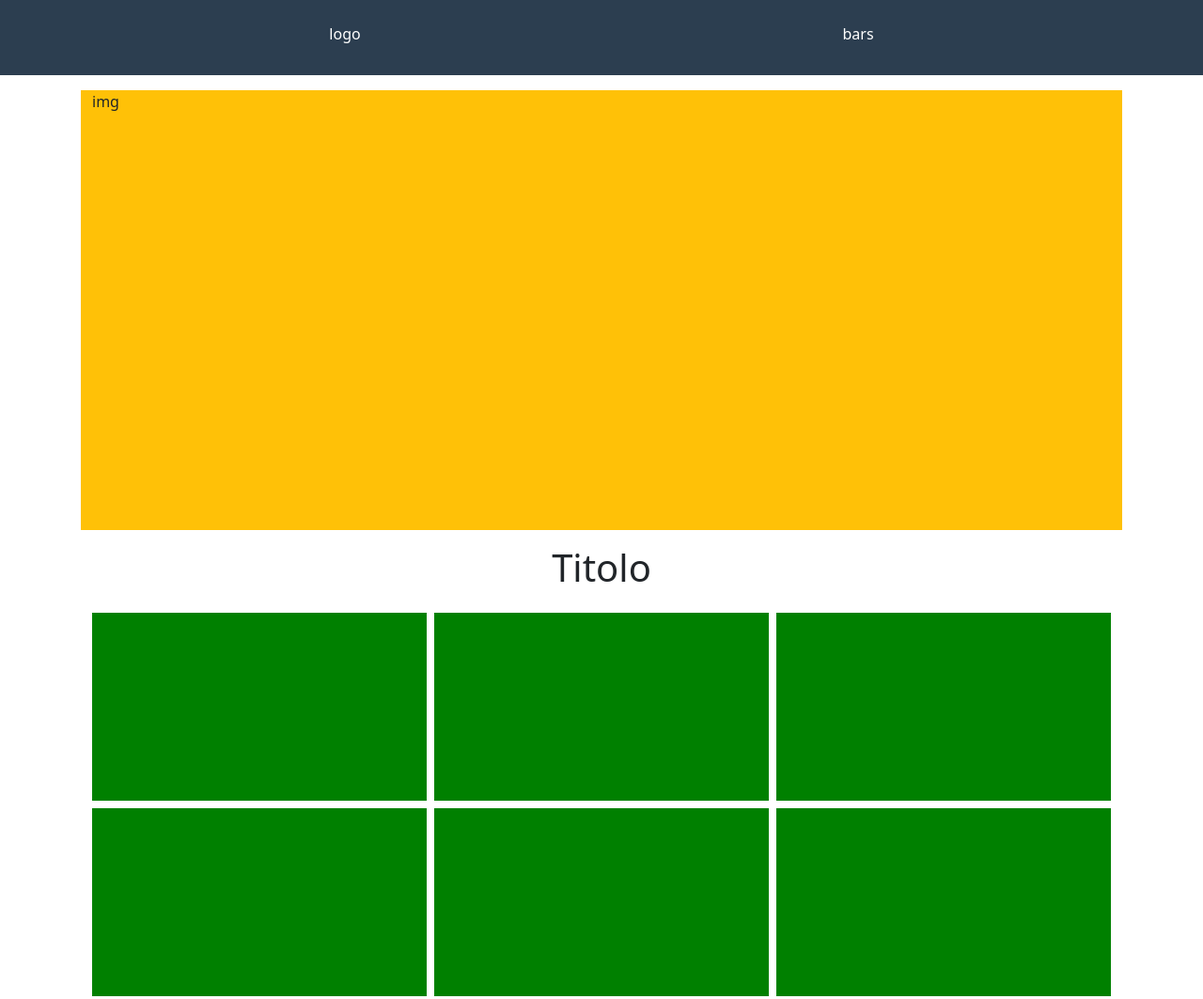
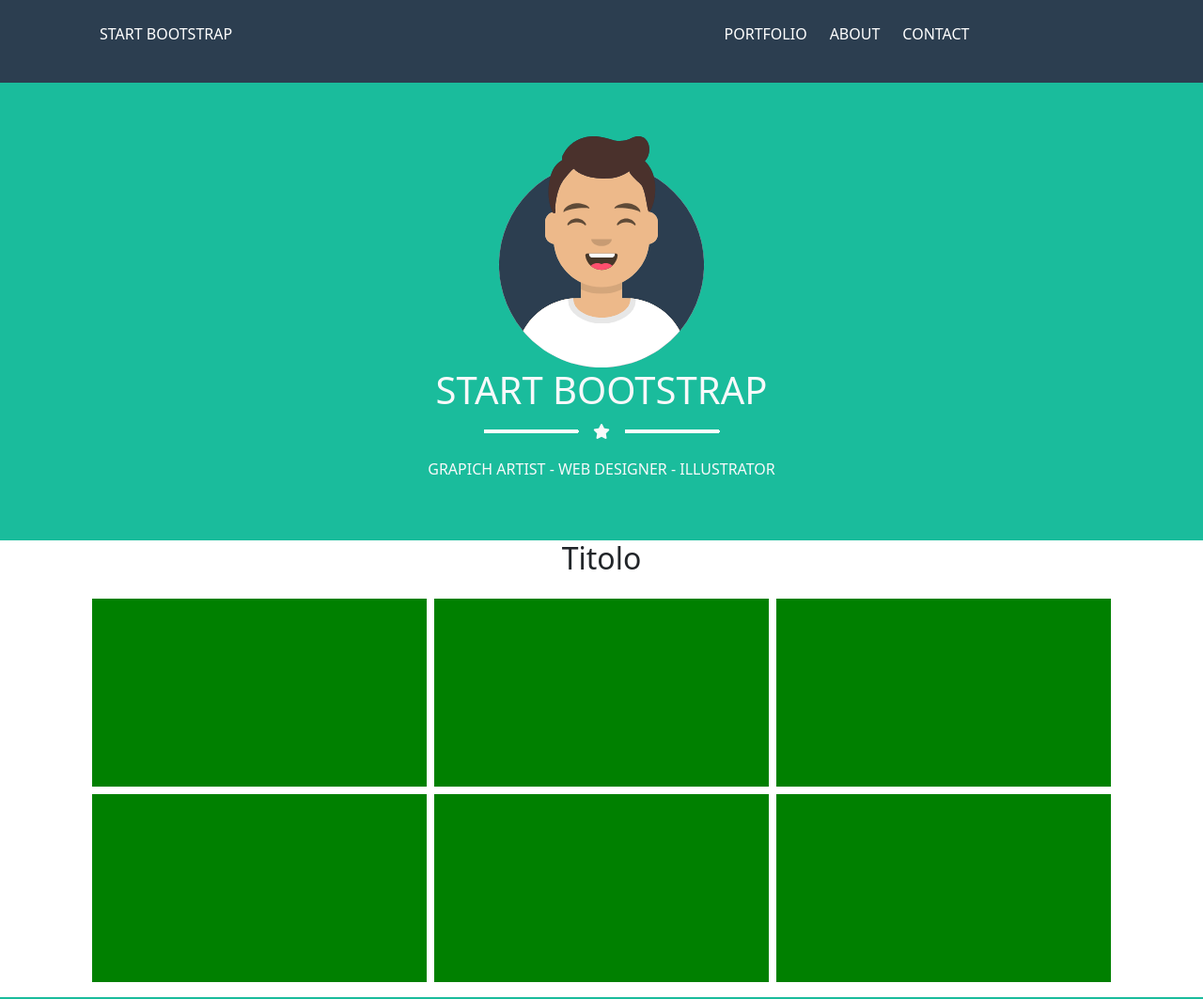
Before and after one commit to SimonePresti/html-css-bootstrap-freelancer, a plain HTML site: page index.html in a window 1280 px wide. Shown: the top 1063 px of the page at 94% size. Drawn offline with nearby package versions, Linux system fonts and the light colour scheme.

Commit message:
added jumbo section

```diff
--- a/css/style.css
+++ b/css/style.css
@@ -1,15 +1,10 @@
 .top-box {
     background-color: #2c3e50;
-    height: 80px;
     color: white;
 }
 
-.jumbo-box, .contact-me-box {
-    height: 500px;
-}
-
-.jumbo-box .container .row {
-    height: 500px;
+.jumbo-box {
+    background-color: #1abc9c;
 }
 
 
@@ -40,3 +35,23 @@
     height: 100px;
     background-color: #2c3e50;
 }
+
+ul>li {
+    margin-right: 1.5rem;
+}
+
+#avatar {
+    width: 15rem;
+}
+
+.line {
+    border: 1px solid white;
+    width: 100px;
+
+}
+
+.inside-line {
+    background-color: white;
+    border: 1px solid white;
+    width: 100px;
+}
--- a/index.html
+++ b/index.html
@@ -10,6 +10,7 @@
 
     <link href="https://cdn.jsdelivr.net/npm/bootstrap@5.0.2/dist/css/bootstrap.min.css" rel="stylesheet" integrity="sha384-EVSTQN3/azprG1Anm3QDgpJLIm9Nao0Yz1ztcQTwFspd3yD65VohhpuuCOmLASjC" crossorigin="anonymous">
     <link rel="stylesheet" href="./css/style.css">
+    <link rel="stylesheet" href="https://cdnjs.cloudflare.com/ajax/libs/font-awesome/6.2.0/css/all.min.css">
 </head>
 <body>
 
@@ -18,13 +19,17 @@
   <header>
     <section class="top-box">
       <div class="container">
-        <div class="row text-center p-4">
-          <div class="col-6">
-            logo
+        <div class="row text-center p-4 ">
+          <div class="col-6 col-md-6 col-lg-6 text-uppercase d-flex start-0">
+            <p>Start Bootstrap</p>
           </div>
 
-          <div class="col-6">
-            bars
+          <div class="col-6 col-md-6 col-lg-6 text-uppercase ">
+            <ul class="list-unstyled d-flex justify-content-center ">
+              <li>Portfolio</li>
+              <li>About</li>
+              <li>Contact</li>
+            </ul>
           </div>
 
       </div>
@@ -38,10 +43,27 @@
     <!-- SECTION JUMBO -->
 
     <section class="jumbo-box">
-      <div class="container h-100">
-        <div class="row h-100 p-3">
-          <div class="col-12 bg-warning">
-            img
+      <div class="container-fluid h-100">
+        <div class="row w-100 m-0 p-5">
+          <div class="col-12  d-flex justify-content-center align-items-center">
+            <img id="avatar" src="./img/avatar.svg" alt="avatar">
+          </div>
+          <div class="col-12 text-light text-uppercase d-flex justify-content-center align-items-center">
+            <h1>Start Bootstrap</h1>
+          </div>
+          <div class="col-12 text-light d-flex justify-content-center align-items-center">
+            <div class="line">
+              <div class="inside-line"></div>
+            </div>
+            <div class="star mx-3">
+               <span><i class="fa-solid fa-star"></i></span>
+              </div>
+            <div class="line">
+              <div class="inside-line"></div>
+            </div>
+          </div>
+          <div class="col-12 text-light text-uppercase d-flex justify-content-center align-items-center mt-3 flex-nowrap">
+            <p>grapich artist - web designer - illustrator</p>
           </div>
         </div>
     </section>
@@ -50,7 +72,7 @@
 
     <section class="cards-box ">
       <div class="container text-center justify-content-center">
-        <h1>Titolo</h1>
+        <h2>Titolo</h2>
         <div class="star"></div>
         <div class="row g-2 p-3">
           <div class="col-12 col-md-6 col-lg-4">
```
